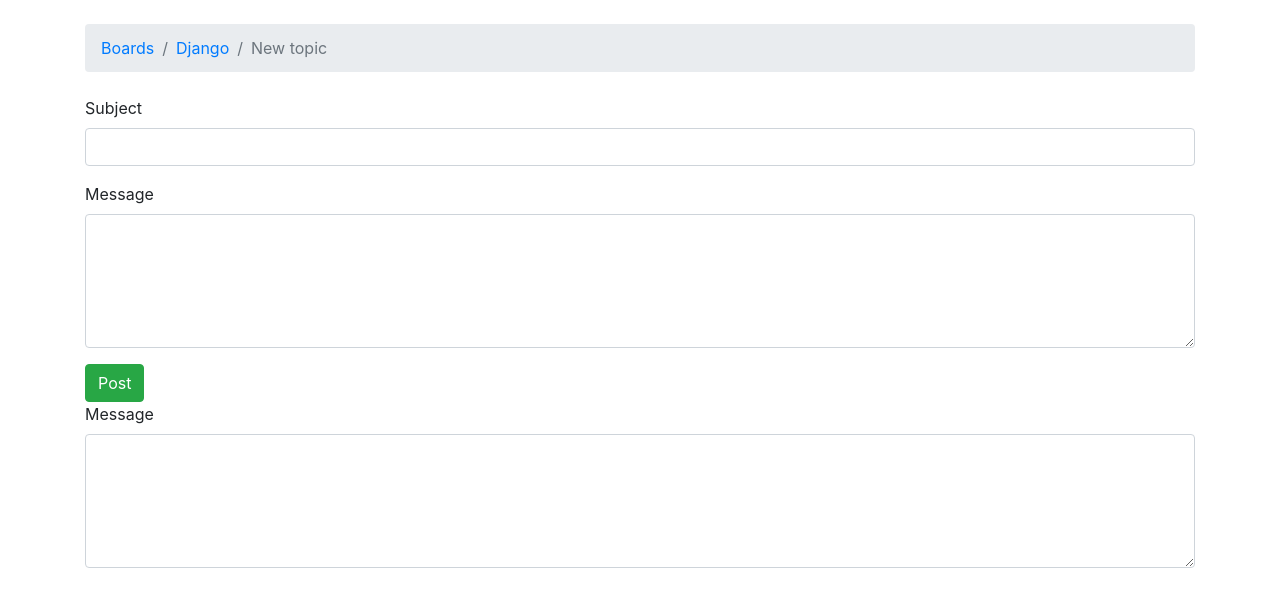
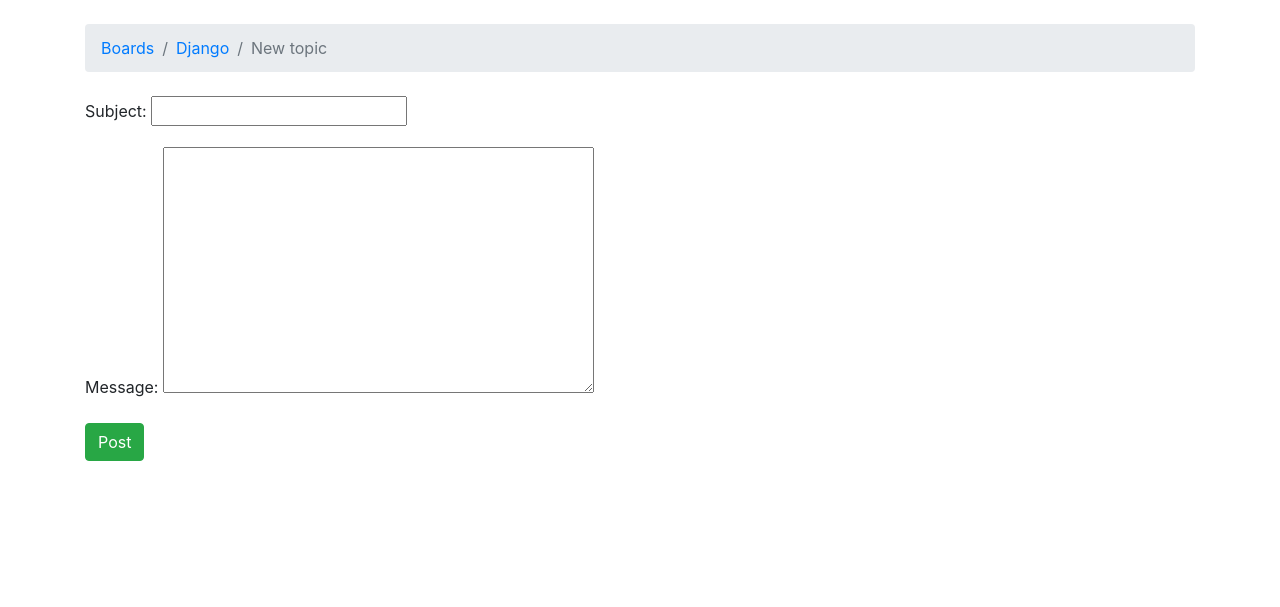
Before and after one commit to Jalekseenko91/Pythonproject, a Django app: page /boards/1/new/ in a window 1280 px wide. Shown: the part 56-663 px from the top of the page. Run offline with Django 3.2, Linux system fonts and the light colour scheme; data comes from the database, SQL or seed files in the repository; some libraries are stand-ins or nearby versions.

Commit message:
refractoring topics page with using Django Forms API

```diff
--- a/myproject/boards/forms.py
+++ b/myproject/boards/forms.py
@@ -0,0 +1,9 @@
+from django import forms
+from .models import Topic
+
+class NewTopicForm(forms.ModelForm):
+    message = forms.CharField(widget=forms.Textarea(), max_length=4000)
+
+    class Meta:
+        model = Topic
+        fields = ['subject', 'message']
--- a/myproject/boards/views.py
+++ b/myproject/boards/views.py
@@ -5,6 +5,7 @@ from django.shortcuts import render, redirect
 from django.contrib.auth.models import User
 from django.shortcuts import render, get_object_or_404
 from django.http import Http404
+from .forms import NewTopicForm
 from .models import Board, Topic, Post
 
 
@@ -21,25 +22,20 @@ def board_topics(request, pk):
 
 def new_topic(request, pk):
     board = get_object_or_404(Board, pk=pk)
-
+    user = User.objects.first()  # TODO: get the currently logged in user
     if request.method == 'POST':
-        subject = request.POST['subject']
-        message = request.POST['message']
-
-        user = User.objects.first()  # TODO: get the currently logged in user
-
-        topic = Topic.objects.create(
-            subject=subject,
-            board=board,
-            starter=user
-        )
-
-        post = Post.objects.create(
-            message=message,
-            topic=topic,
-            created_by=user
-        )
-
-        return redirect('board_topics', pk=board.pk)  # TODO: redirect to the created topic page
-
-    return render(request, 'new_topic.html', {'board': board})
+        form = NewTopicForm(request.POST)
+        if form.is_valid():
+            topic = form.save(commit=False)
+            topic.board = board
+            topic.starter = user
+            topic.save()
+            post = Post.objects.create(
+                message=form.cleaned_data.get('message'),
+                topic=topic,
+                created_by=user
+            )
+            return redirect('board_topics', pk=board.pk)  # TODO: redirect to the created topic page
+    else:
+        form = NewTopicForm()
+    return render(request, 'new_topic.html', {'board': board, 'form': form})
--- a/myproject/templates/new_topic.html
+++ b/myproject/templates/new_topic.html
@@ -8,23 +8,11 @@
   <li class="breadcrumb-item active">New topic</li>
 {% endblock %}
 
+
 {% block content %}
   <form method="post">
     {% csrf_token %}
-    <div class="form-group">
-      <label for="id_subject">Subject</label>
-      <input type="text" class="form-control" id="id_subject" name="subject">
-    </div>
-    <div class="form-group">
-      <label for="id_message">Message</label>
-      <textarea class="form-control" id="id_message" name="message" rows="5"></textarea>
-    </div>
+    {{ form.as_p }}
     <button type="submit" class="btn btn-success">Post</button>
   </form>
-
- <div class="form-group">
-      <label for="id_message">Message</label>
-      <textarea class="form-control" id="id_message" name="message" rows="5"></textarea>
-    </div>
-
 {% endblock %}
```
